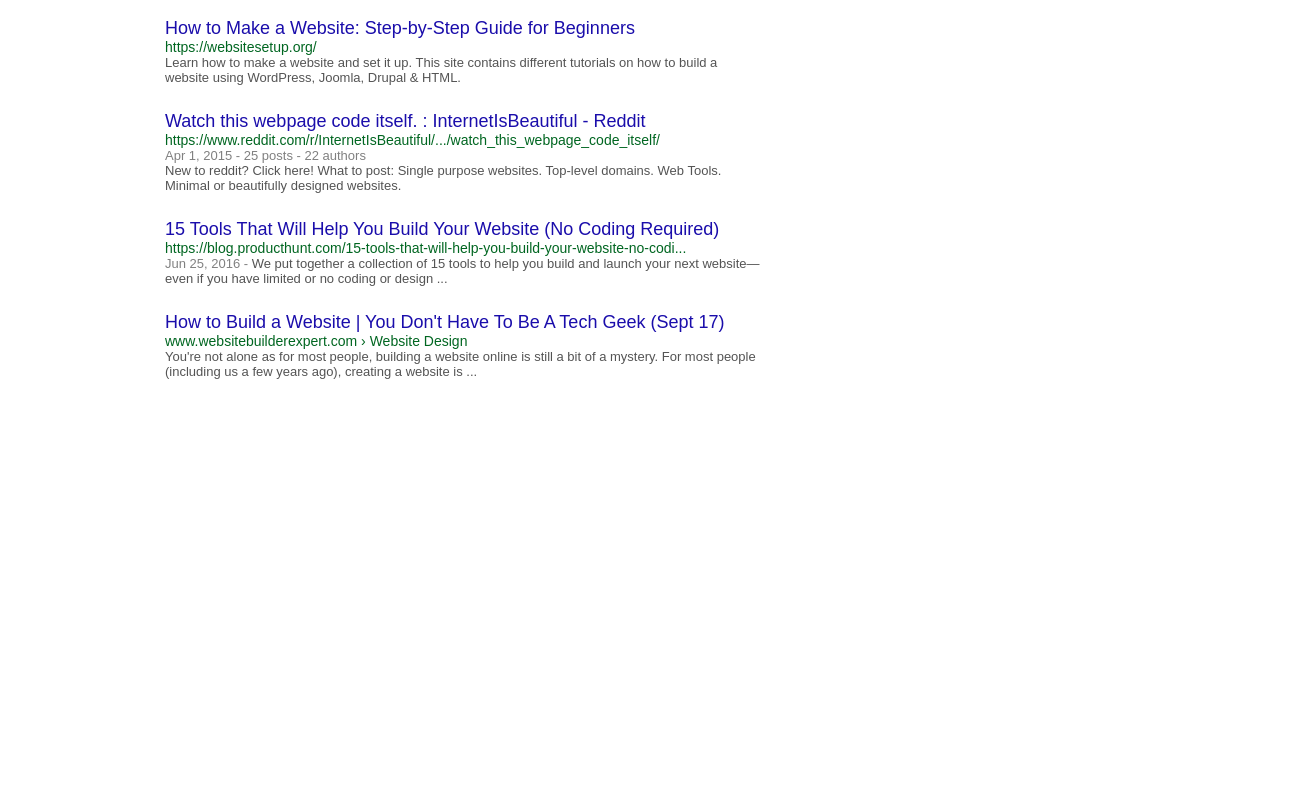
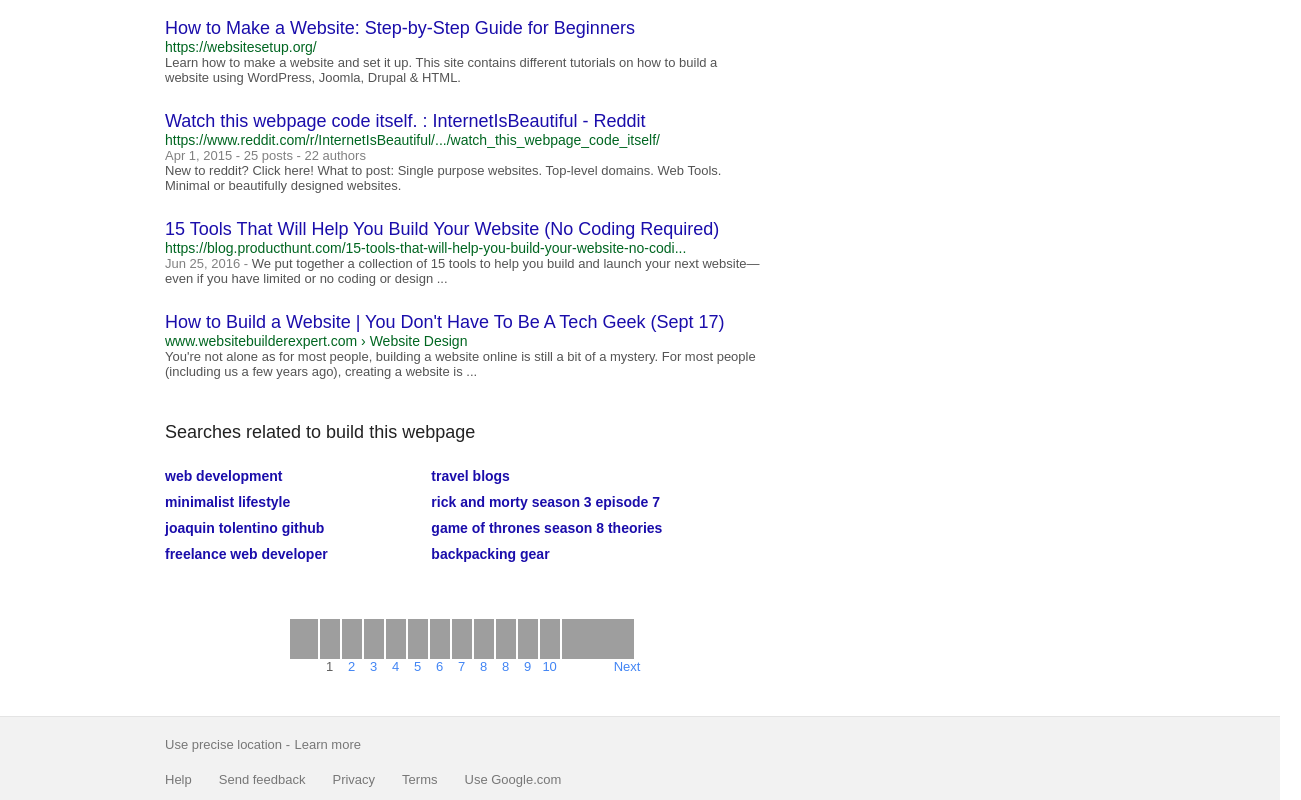
Before and after one commit to joacotol/google-search-page, a plain HTML site: page index.html in a window 1280 px wide. Shown: the part 753-1553 px from the top of the page, 1301 px wide, since content can reach past the window. Before the commit the page ends 1150 px from the top, so only its background shows below. Drawn offline with Linux system fonts and the light colour scheme; grey boxes are pictures that could not be loaded.

Commit message:
Finish the Google search page, and update the REAME.md

```diff
--- a/css/style.css
+++ b/css/style.css
@@ -156,7 +156,7 @@
 
 /* Navigation */
 nav {
-	width: 1301px;
+	width: 100%;
 	height: 58px;
 	background: #fafafa;
 	overflow: hidden;
@@ -318,3 +318,179 @@
 	font-size: 13px !important;
 	color: #808080 !important;
 }
+
+.extraSearch {
+	padding-top: 35px;
+}
+
+.extraSearch h3 {
+	color: #222;
+	font-size: 18px;
+	font-family: arial,sans-serif;
+	padding-bottom: 20px;
+}
+
+.searchColumn {
+	display: flex;
+}
+
+.searchColumn ul:nth-child(2) {
+	margin-right: 32px;
+}
+
+.searchColumn li {
+	list-style: none;
+	padding: 3px 32px 3px 0;
+	word-wrap: none;
+}
+
+.searchColumn a {
+	color: #1a0dab;
+	font-family: arial,sans-serif;
+	font-size: 14px;
+	text-decoration: none;
+	font-weight: bold;
+	line-height: 20px;
+}
+
+.searchColumn a:hover {
+	text-decoration: underline;
+}
+
+.bottomNav {
+	margin-bottom: 30px;
+}
+
+.bottomNav table {
+	margin-left: auto;
+	margin-right: auto;
+	margin-top: 50px;
+	text-align: center;
+	font-family: arial, sans-serif;
+	font-size: 13px;
+}
+
+tbody {
+	display: table-row-group;
+	vertical-align: middle;
+	border-color: inherit;
+}
+
+tr {
+	display: table-row;
+	vertical-align: inherit;
+	border-color: inherit;
+}
+
+.nav {
+	text-align: center;
+	padding: 0;
+	vertical-align: top;
+}
+
+td {
+	display: table-cell;
+}
+
+.nav00 {
+	background: url(https://i.pinimg.com/originals/fe/e6/bc/fee6bcb494ab0b0b26f6d27b1eb1e1bb.png);
+	background-repeat: no-repeat;
+	background-position: -24px 0;
+	width: 28px;
+	height: 40px;
+	display: block;
+	vertical-align: top;
+}
+
+.nav01 {
+	background: url(https://i.pinimg.com/originals/fe/e6/bc/fee6bcb494ab0b0b26f6d27b1eb1e1bb.png);
+	background-repeat: no-repeat;
+	background-position: -53px 0;
+	width: 20px;
+	height: 40px;
+	display: block;
+}
+
+span.pages00 {
+	color: #5f5f5f;
+}
+
+.pages {
+	text-decoration: none;
+	color: #4285f4;
+}
+
+.pages:hover {
+	text-decoration: underline;
+}
+
+.nav02 {
+	background: url(https://i.pinimg.com/originals/fe/e6/bc/fee6bcb494ab0b0b26f6d27b1eb1e1bb.png);
+	background-repeat: no-repeat;
+	background-position: -73px 0;
+	width: 20px;
+	height: 40px;
+	display: block;
+}
+
+.nav03 {
+	background: url(https://i.pinimg.com/originals/fe/e6/bc/fee6bcb494ab0b0b26f6d27b1eb1e1bb.png);
+	background-repeat: no-repeat;
+	background-position: -96px 0;
+	width: 72px;
+	height: 40px;
+	display: block;
+}
+
+.navend span:nth-child(2) {
+	margin-left: 52px;
+}
+/* Footer */
+
+footer {
+	height: 65px;
+	width: 100%;
+	padding-top: 18px;
+	background: #f2f2f2;
+	border-top: 1px solid #e4e4e4;
+	overflow: hidden;
+}
+
+footer a {
+	font-size: 13px;
+	font-family: arial, sans-serif;
+	color: #777;
+	text-decoration: none;
+}
+
+footer a:hover {
+	color: #333;
+}
+
+.topFooter{
+	padding-left: 165px;
+	height: 25px;
+}
+
+footer .topFooter p{
+	font-size: 13px;
+	font-family: arial, sans-serif;
+	display: inline;
+	color: #777;
+}
+
+.bottomFooter {
+	padding-left: 138px;
+	padding-top: 10px;
+	height: 40px;
+}
+
+.bottomFooter ul {
+	display: inline;
+}
+
+.bottomFooter li {
+	float: left;
+	list-style: none;
+	padding-left: 27px;
+}
--- a/index.html
+++ b/index.html
@@ -138,7 +138,124 @@
 				<p>www.websitebuilderexpert.com › Website Design</p>
 				<p class="descr">You're not alone as for most people, building a website online is still a bit of a mystery. For most people (including us a few years ago), creating a website is ...</p>
 				<div class="space"></div>
+
+				<div class="extraSearch">
+					<h3>Searches related to build this webpage</h3>
+					<div class="searchColumn">
+						<ul>
+							<li><a href="#">web development</a></li>
+							<li><a href="#">minimalist lifestyle</a></li>
+							<li><a href="#">joaquin tolentino github</a></li>
+							<li><a href="#">freelance web developer</a></li>
+						</ul>
+						<ul>
+							<li><a href="#">travel blogs</a></li>
+							<li><a href="#">rick and morty season 3 episode 7</a></li>
+							<li><a href="#">game of thrones season 8 theories</a></li>
+							<li><a href="#">backpacking gear</a></li>
+						</ul>
+					</div>
+				</div>
+				<div class="bottomNav">
+					<table>
+						<tbody>
+							<tr>
+								<td class="nav">
+									<span class="nav00"></span>
+								</td>
+								<td class="nav">
+									<span class="nav01"></span>
+									<span class="pages00">1</span>
+								</td>
+								<td class="nav">
+									<a href="#" class="pages">
+										<span class="nav02"></span>
+										<span class="next">2</span>
+									</a>
+								</td>
+								<td class="nav">
+									<a href="#" class="pages">
+										<span class="nav02"></span>
+										<span class="next">3</span>
+									</a>
+								</td>
+								<td class="nav">
+									<a href="#" class="pages">
+										<span class="nav02"></span>
+										<span class="next">4</span>
+									</a>
+								</td>
+								<td class="nav">
+									<a href="#" class="pages">
+										<span class="nav02"></span>
+										<span class="next">5</span>
+									</a>
+								</td>
+								<td class="nav">
+									<a href="#" class="pages">
+										<span class="nav02"></span>
+										<span class="next">6</span>
+									</a>
+								</td>
+								<td class="nav">
+									<a href="#" class="pages">
+										<span class="nav02"></span>
+										<span class="next">7</span>
+									</a>
+								</td>
+								<td class="nav">
+									<a href="#" class="pages">
+										<span class="nav02"></span>
+										<span class="next">8</span>
+									</a>
+								</td>
+								<td class="nav">
+									<a href="#" class="pages">
+										<span class="nav02"></span>
+										<span class="next">8</span>
+									</a>
+								</td>
+								<td class="nav">
+									<a href="#" class="pages">
+										<span class="nav02"></span>
+										<span class="next">9</span>
+									</a>
+								</td>
+								<td class="nav">
+									<a href="#" class="pages">
+										<span class="nav02"></span>
+										<span class="next">10</span>
+									</a>
+								</td>
+								<td class="nav navend">
+									<a href="#" class="pages">
+										<span class="nav03"></span>
+										<span class="next">Next</span>
+									</a>
+								</td>
+							</tr>
+						</tbody>
+					</table>
+				</div>
 			</div>
 		</div>
+
+
+
+		<footer>
+			<div class="topFooter">
+				<p><a href="#">Use precise location</a> -</p>
+				<p><a href="#"> Learn more</a></p>
+			</div>
+			<div class="bottomFooter">
+				<ul>
+					<li><a href="#">Help</a></li>
+					<li><a href="#">Send feedback</a></li>
+					<li><a href="#">Privacy</a></li>
+					<li><a href="#">Terms</a></li>
+					<li><a href="#">Use Google.com</a></li>
+				</ul>
+			</div>
+		</footer>
 	</body>
 </html>
```
Also changed, not shown: 1 other file.
